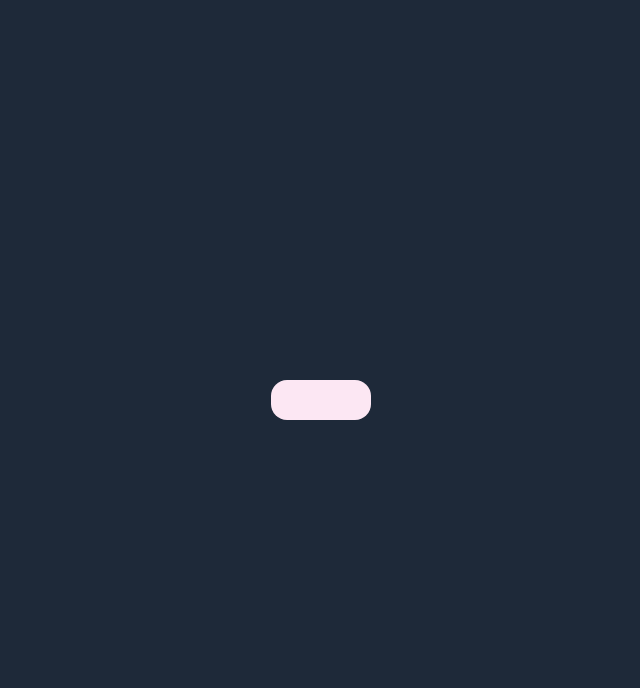
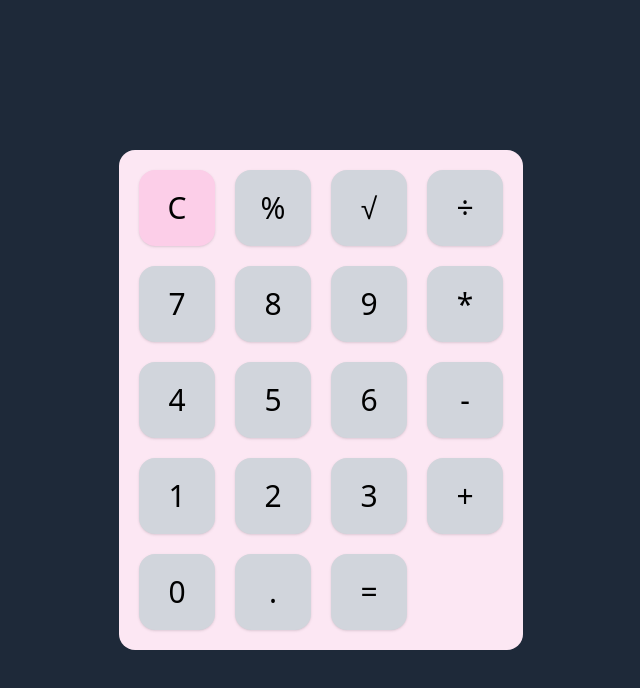
Before and after one commit to surenpal/my-calculater, a React (Vite) app: page / in a window 1280 px wide. Shown: the top 688 px of the page, without its empty margins (319-959 px from the left). Built offline with nearby package versions, Linux system fonts and the light colour scheme.

Commit message:
seperated css for the C btn is added

```diff
--- a/src/App.jsx
+++ b/src/App.jsx
@@ -1,18 +1,19 @@
-function CalculaterBtn({children, className}) {
-  <button
+function CalculaterBtn({ children, className }) {
+  return (
+    <button
       className={`bg-gray-300 py-5 aspect-square rounded-2xl shadow-sm text-black-100
       hover:brightness-95 hover:cursor-pointer active:brightness-75 transition-all duration-100 text-3xl ${className}`}
     >
       {children}
     </button>
-
+  );
 }
 
 function Calculater() {
   return <div className="bg-pink-100 p-5 rounded-2xl">
 
   <div className="grid grid-cols-4 gap-5">
-    <CalculaterBtn className="bg-gray-400 text-yellow-500">C</CalculaterBtn>
+    <CalculaterBtn className="bg-pink-200 text-black-300">C</CalculaterBtn>
     <CalculaterBtn>%</CalculaterBtn>
     <CalculaterBtn>√</CalculaterBtn>
     <CalculaterBtn>÷</CalculaterBtn>
```
